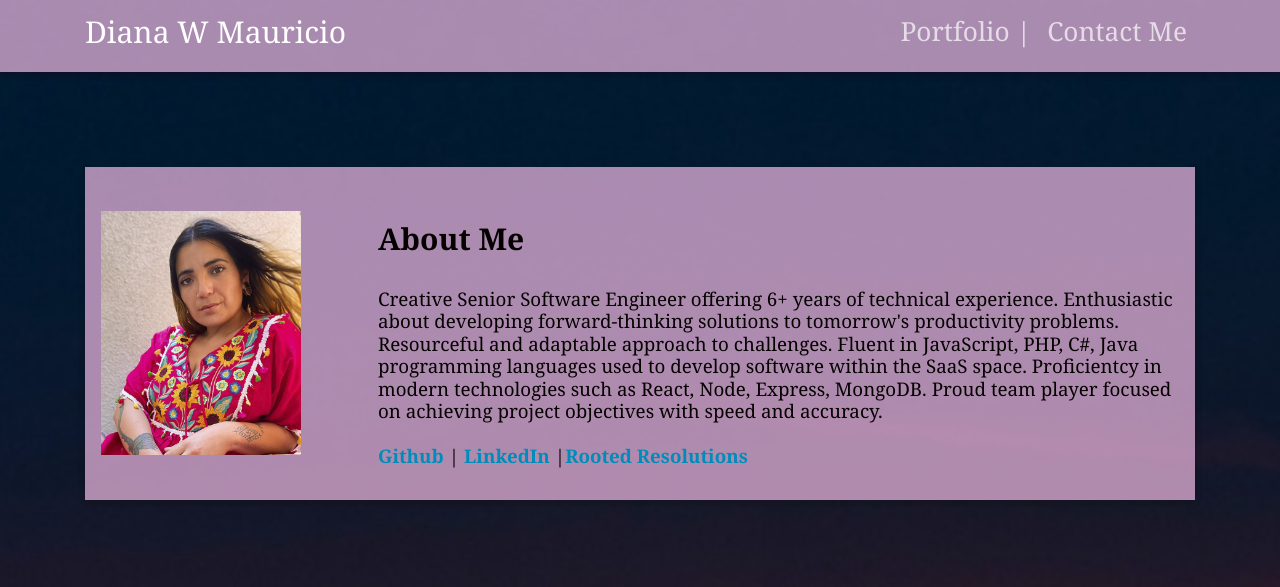
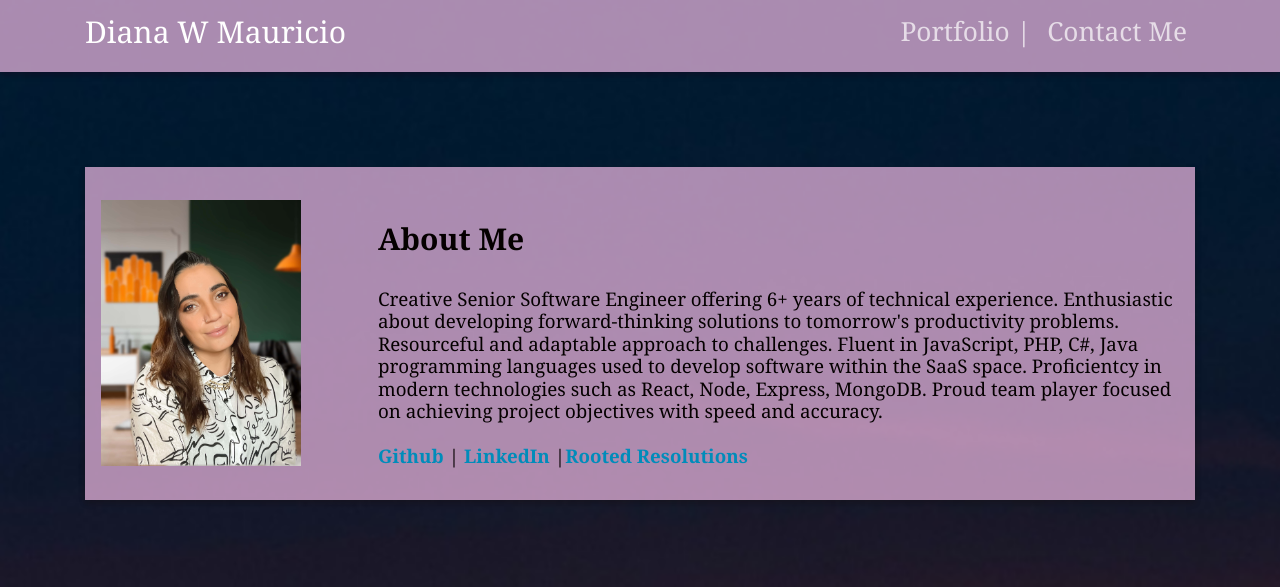
Before and after one commit to dwmauricio/myportfolio, a plain HTML site: page index.html in a window 1280 px wide. Shown: the top 587 px of the page. Drawn offline with nearby package versions, Linux system fonts and the light colour scheme.

Commit message:
Updated Img

```diff
--- a/index.html
+++ b/index.html
@@ -52,7 +52,7 @@
 
               <div class="row d-flex align-items-center myprofil">
                 <div class="col-lg-3">
-                  <img src="assets/images/Portfolio.Image.png"class=" profil-img img-fluid" height="200px" width="200px" alt="profil">
+                  <img src="assets/images/Dee_HS_1.jpg"class=" profil-img img-fluid" height="200px" width="200px" alt="profil">
                 </div>
                 <div class="col-lg-9">
                   <p>
```
Also changed, not shown: assets/images/Dee_HS_1.JPG (added), assets/images/Portfolio.Image.png (deleted).
